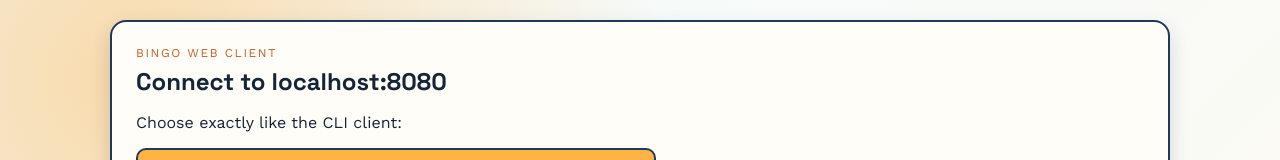
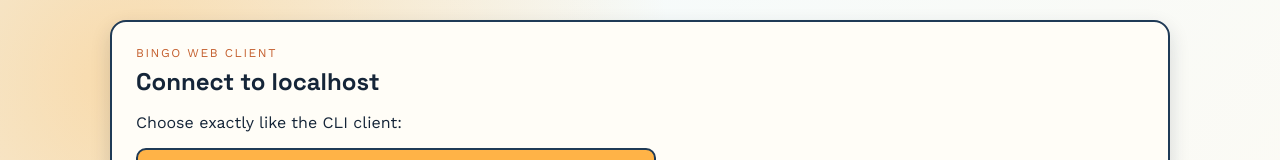
Before and after one commit to jkMLnop/binGO, a React (Vite) app in the folder web-client/: page / in a window 1280 px wide. Shown: the top 160 px of the page. Built offline with nearby package versions, Linux system fonts and the light colour scheme.

Commit message:
fix: use dynamic window.location.host in web client heading

```diff
--- a/web-client/src/App.tsx
+++ b/web-client/src/App.tsx
@@ -275,7 +275,7 @@ function HomePage() {
     <main className="shell">
       <section className="panel hero">
         <p className="eyebrow">binGO web client</p>
-        <h1>Connect to localhost:8080</h1>
+        <h1>Connect to {window.location.host}</h1>
         <p>Choose exactly like the CLI client:</p>
 
         <div className="cli-flow">
```
